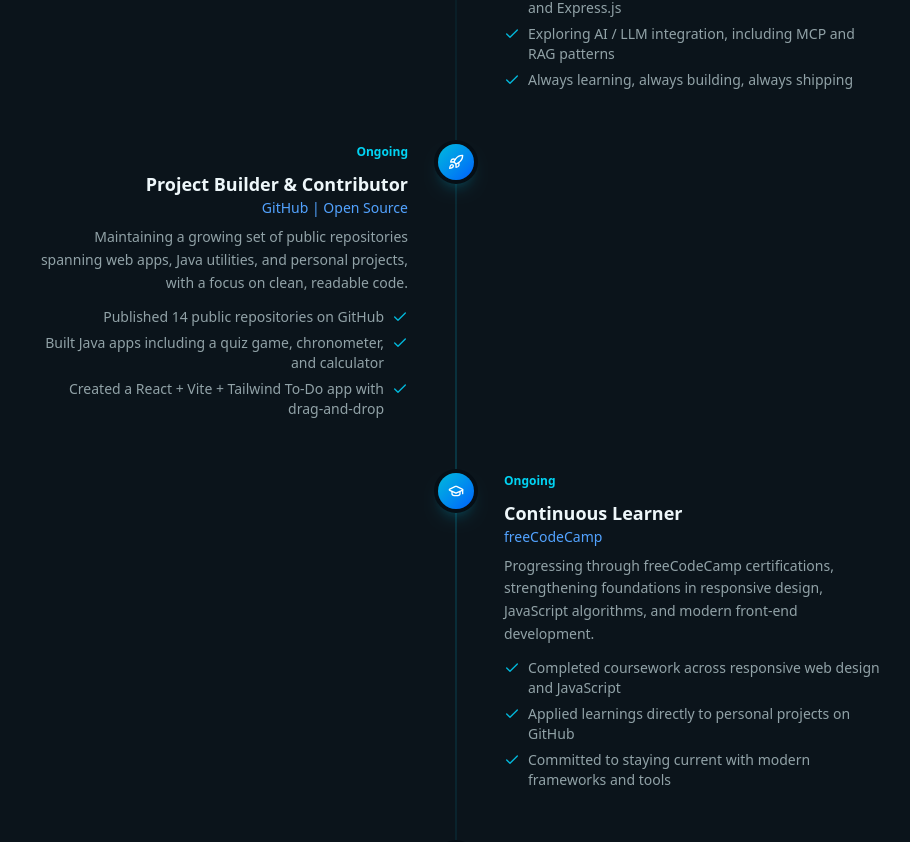
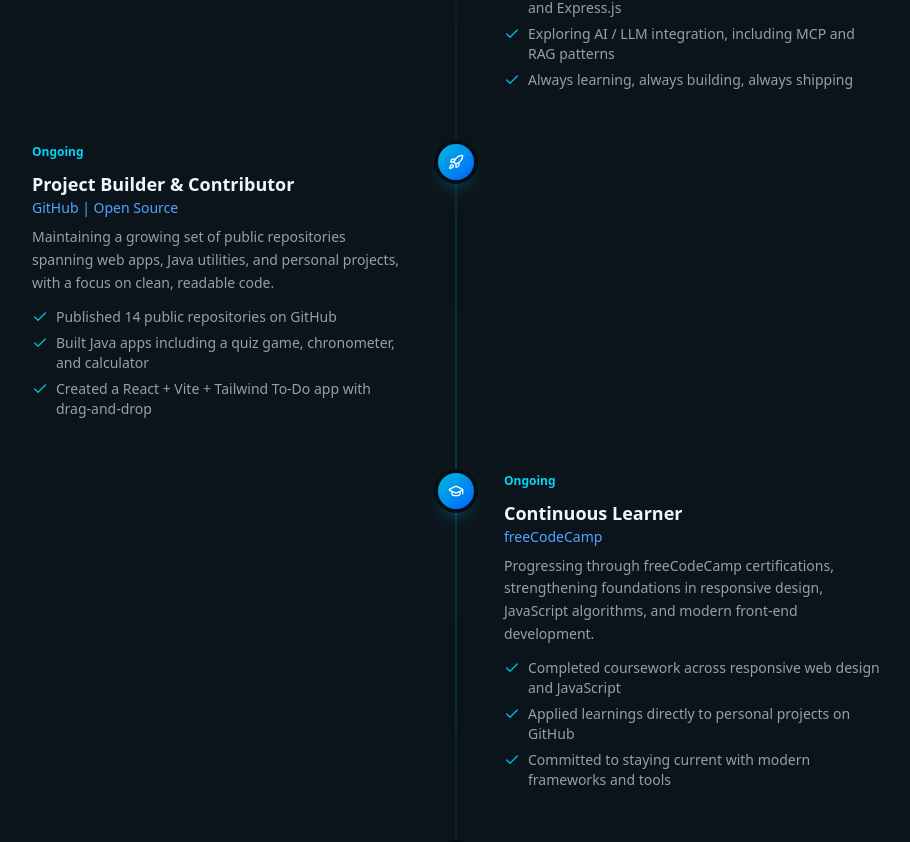
Before and after one commit to Najib-Rahmi/Najib-Rahmi.github.io, a Next.js app: page / in a window 1280 px wide. Shown: the part 4382-5224 px from the top of the page, without its empty margins (184-1094 px from the left). Built offline with nearby package versions, Linux system fonts and the light colour scheme.

Commit message:
Experience: clean timeline layout without direction:rtl hack

```diff
--- a/src/components/sections/experience.tsx
+++ b/src/components/sections/experience.tsx
@@ -41,12 +41,12 @@ export function Experience() {
                     <exp.icon className="size-4" />
                   </span>
 
-                  {/* Content: right side goes in column 2, left side in column 1 with right-aligned text */}
+                  {/* Content: right side goes in column 2, left side in column 1. Both read left to right. */}
                   <div
                     className={
                       isRight
                         ? "sm:col-start-2 sm:pl-8 sm:text-left"
-                        : "sm:col-start-1 sm:pr-8 sm:text-right"
+                        : "sm:col-start-1 sm:pr-8 sm:text-left"
                     }
                   >
                     <span className="inline-block text-xs font-semibold text-cyan-600 dark:text-cyan-400">
@@ -63,9 +63,7 @@ export function Experience() {
                       {exp.highlights.map((h) => (
                         <li
                           key={h}
-                          className={`flex items-start gap-2 text-sm text-muted-foreground ${
-                            isRight ? "" : "sm:flex-row-reverse sm:text-right"
-                          }`}
+                          className="flex items-start gap-2 text-sm text-muted-foreground"
                         >
                           <Check className="size-4 mt-0.5 shrink-0 text-cyan-500" />
                           <span>{h}</span>
```
Also changed, not shown: 1 other file (tests, documents, lock files or other folders).
